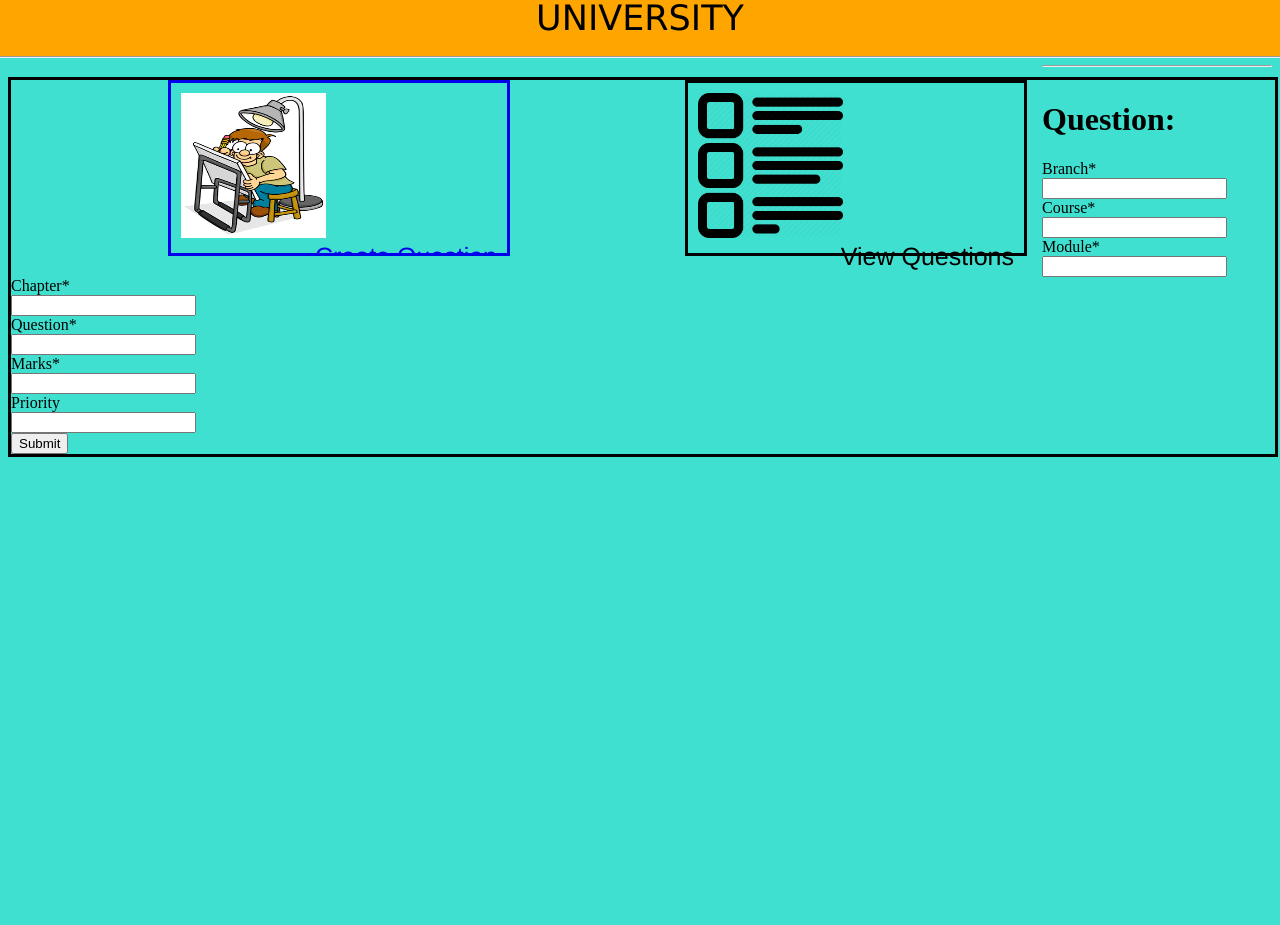
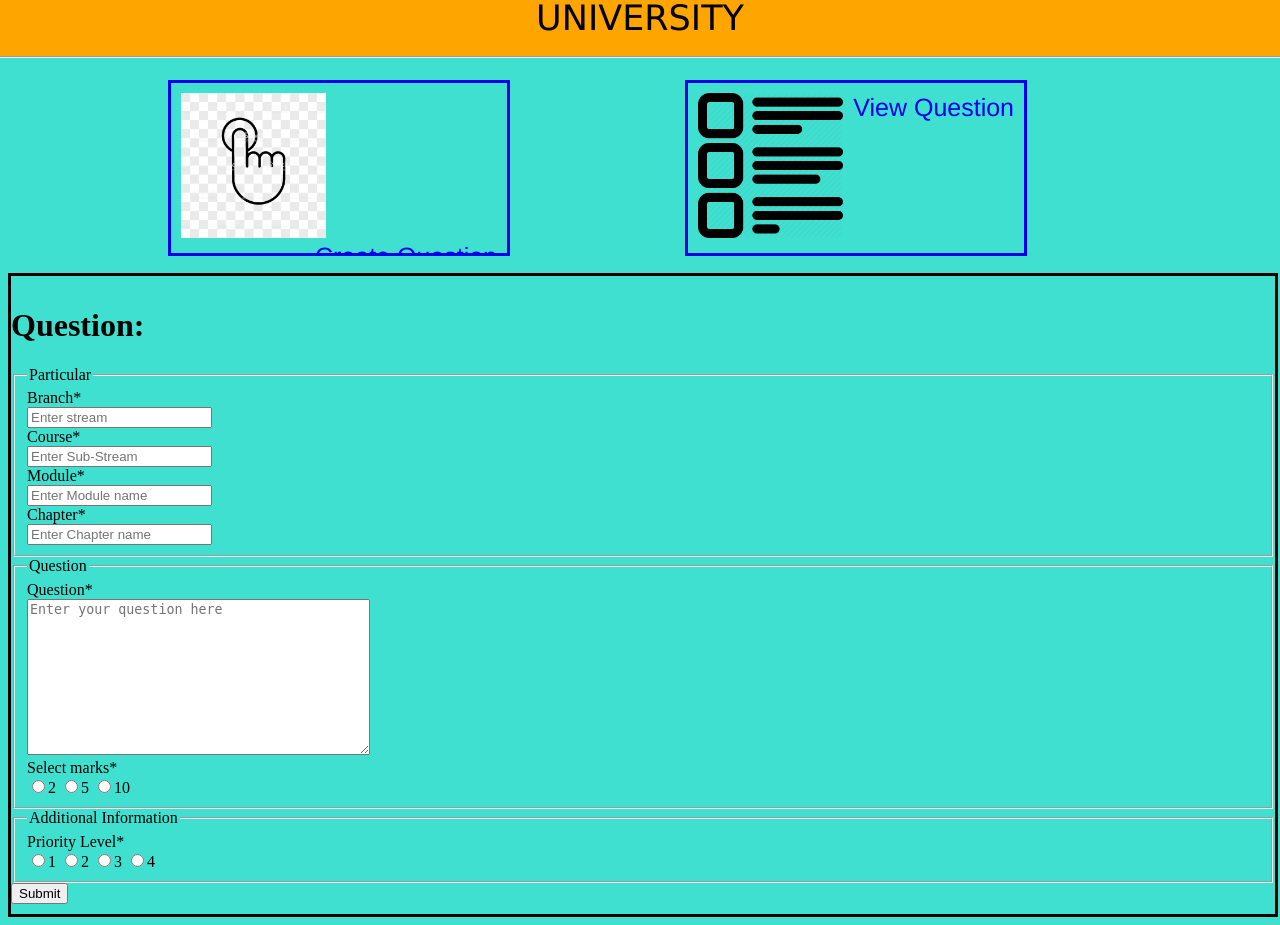
Before and after one commit to anwaysomani/QBerator, a Django app: page /form/ in a window 1280 px wide. Before the commit the page ends 457 px from the top, so only its background shows below. Run offline with Django 3.2, Linux system fonts and the light colour scheme; some libraries are stand-ins or nearby versions.

Commit message:
Added faculty module requirements

```diff
--- a/homepage/latex/forms.py
+++ b/homepage/latex/forms.py
@@ -1,6 +1,7 @@
 from django import forms
 from crispy_forms.helper import FormHelper
-from crispy_forms.layout import Layout, Div, Submit, HTML, Button, Row, Field
+from crispy_forms.layout import Layout, Div, Submit, HTML, Button, Row, Fieldset
+from crispy_forms.bootstrap import Field, InlineRadios, TabHolder, Tab
 from django.urls import reverse
 
 class InsQuestion(forms.Form):
@@ -8,9 +9,19 @@ class InsQuestion(forms.Form):
     course = forms.CharField(required=True, max_length=60)
     module = forms.IntegerField(required=True)
     chapter = forms.IntegerField(required=True)
-    question = forms.CharField(required=True, max_length=200)
-    marks = forms.IntegerField(required=True)
-    priority = forms.IntegerField(required=False)
+    question = forms.CharField(required=True, max_length=200, widget=forms.Textarea())
+    marks = forms.TypedChoiceField(
+        label="Select marks",
+        choices=((0, "2"), (1, "5"), (2, "10")),
+        coerce=lambda x: bool(int(x)),
+        widget=forms.RadioSelect,
+        required=True)
+    priority = forms.TypedChoiceField(
+        label="Priority Level",
+        choices=((0, "1"), (1, "2"), (2, "3"), (3, "4")),
+        coerce=lambda y: bool(int(y)),
+        widget=forms.RadioSelect,
+        required=True)
 
     def __init__(self, *args, **kwargs):
         super(InsQuestion, self).__init__(*args, **kwargs)
@@ -18,4 +29,18 @@ class InsQuestion(forms.Form):
         self.helper.form_id = 'id-ins-question'
         self.helper.form_method = 'post'
         self.helper.form_action = reverse('index')
-        self.helper.add_input(Submit('submit', 'Submit'))
+        self.helper.add_input(Submit('submit', 'Submit', css_class='btn-success'))
+        self.helper.form_class = 'form-horizontal'
+        self.helper.layout = Layout(
+                Fieldset('Particular',
+                          Field('branch', placeholder='Enter stream',
+                                css_class="some-class"),
+                          Field('course', placeholder='Enter Sub-Stream',
+                                css_class="some-class"),
+                          Field('module', placeholder='Enter Module name'),
+                          Field('chapter', placeholder='Enter Chapter name'),),
+                Fieldset('Question',
+                            Field('question', placeholder='Enter your question here'),
+                            InlineRadios('marks'),),
+                Fieldset('Additional Information',
+                            InlineRadios('priority'),))
--- a/homepage/latex/static/css/base.css
+++ b/homepage/latex/static/css/base.css
@@ -19,6 +19,15 @@ body {
 	width: 100%;
 	height: 100%;
 	border-style: solid;
+	padding: 10px 0px 10px 0px;
+}
+
+.table-data {
+	margin: auto;
+	width: 100%;
+	margin: 100%;
+	border-style: solid;
+	padding: 10px 0px 10px 0px;
 }
 
 .img1 {
@@ -44,7 +53,7 @@ body {
 
 .view {
 	width: 145px;
-	height: 145px;
+	height: 145px
 }
 
 .create {
--- a/homepage/latex/templates/base.html
+++ b/homepage/latex/templates/base.html
@@ -9,27 +9,32 @@
 </head>
 
 <body>
+	{% block head %}
 		<div class="const-header">
 			UNIVERSITY
 			<hr />
 		</div>
+	{% endblock head %}
 
+	{% block option %}
 		<div class="opt-box-var">
 			<a href="{% url 'form' %}">
 				<div class="opt-box clearfix">
-				<img class="create" src="{% static 'img/create.jpg' %}">
+					<img class="create" src="{% static 'img/create.png' %}">
 					<div class="texthere1">Create Question</div>
 				</div>
 			</a>
-
+			<a href="{% url 'list' %}">
 				<div class="opt-box">
 					<img class="view" src="{% static 'img/view.png' %}">
 					<div class="texthere1">View Questions</div>
 				</div>
+			</a>
 		</div>
-	<hr>
+	{% endblock option %}
+	<br><br><br><br><br><br><br><br><br><br><br>
 	{% block content %}
-	{% endblock %}
+	{% endblock content %}
 
 </body>
 
--- a/homepage/latex/templates/form.html
+++ b/homepage/latex/templates/form.html
@@ -1,11 +1,28 @@
 {% extends 'base.html' %}
+{% load static %}
+
+{% block option %}
+	<div class="opt-box-var">
+		<a href="{% url 'form' %}">
+			<div class="opt-box clearfix">
+				<img class="create" src="{% static 'img/create.png' %}">
+				<div class="texthere1">Create Question</div>
+			</div>
+		</a>
+	 	<a href="{% url 'list' %}">
+			<div class="opt-box clearfix">
+				<img class="view" src="{% static 'img/view.png' %}">
+				<div class="texthere1">View Question</div>
+			</div>
+		</a>
+
+{% endblock option %}
 
 {% block content %}
 <div class="quest-box">
-	<p> </p>
 	<h1>Question:</h1>
 	{% load crispy_forms_tags %}
 	{% crispy form %}
 </div>
 
-{% endblock %}
+{% endblock content %}
--- a/homepage/latex/urls.py
+++ b/homepage/latex/urls.py
@@ -5,4 +5,5 @@ from . import views
 urlpatterns = [
         url(r'^$', views.index, name='index'),
         url(r'form/$', views.form, name='form'),
+        url(r'list/$', views.list, name='list'),
 ]
--- a/homepage/latex/views.py
+++ b/homepage/latex/views.py
@@ -7,3 +7,6 @@ def index(request):
 
 def form(request):
     return render(request, 'form.html', {'form': InsQuestion()})
+
+def list(request):
+    return render(request, 'list.html')
```
Also changed, not shown: homepage/latex/templates/list.html (added, +58 -0 lines), homepage/latex/static/img/create.jpg (deleted), homepage/latex/static/img/create.png (added), 2 other files. Lines whose indentation alone changed are shown as unchanged.
